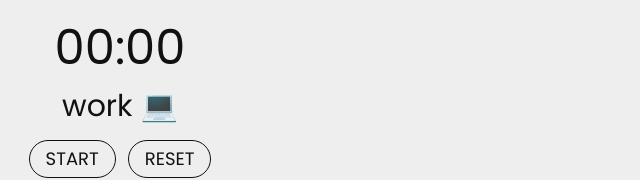
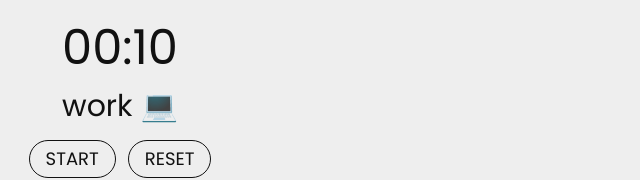
Before and after one commit to leakoo/pomodoro-chrome-extension, a React (Vite) app: page / in a window 1280 px wide. Shown: the top 180 px of the page, without its empty margins (0-640 px from the left). Built offline with nearby package versions, Linux system fonts and the light colour scheme.

Commit message:
refactor: Updated to nullish coalescing for state updates from chrome.storage

```diff
--- a/src/app.jsx
+++ b/src/app.jsx
@@ -14,10 +14,10 @@ export default function App() {
     const interval = setInterval (() => {
       chrome.storage.local.get(["timeLeft", "isRunning", "mode", "auto"], (res) => {
         // If result is not undefined update state
-        if (res.timeLeft !== undefined) setTimeLeft(res.timeLeft);
-        if (res.isRunning !== undefined) setIsRunning(res.isRunning);
-        if (res.mode !== undefined) setMode(res.mode);
-        if (res.auto !== undefined) setAutoStart(res.auto);
+        setTimeLeft(res.timeLeft ?? 10);
+        setIsRunning(res.isRunning ?? false);
+        setMode(res.mode ?? "work");
+        setAutoStart(res.auto ?? false);
       });
     }, 100);
 
```
